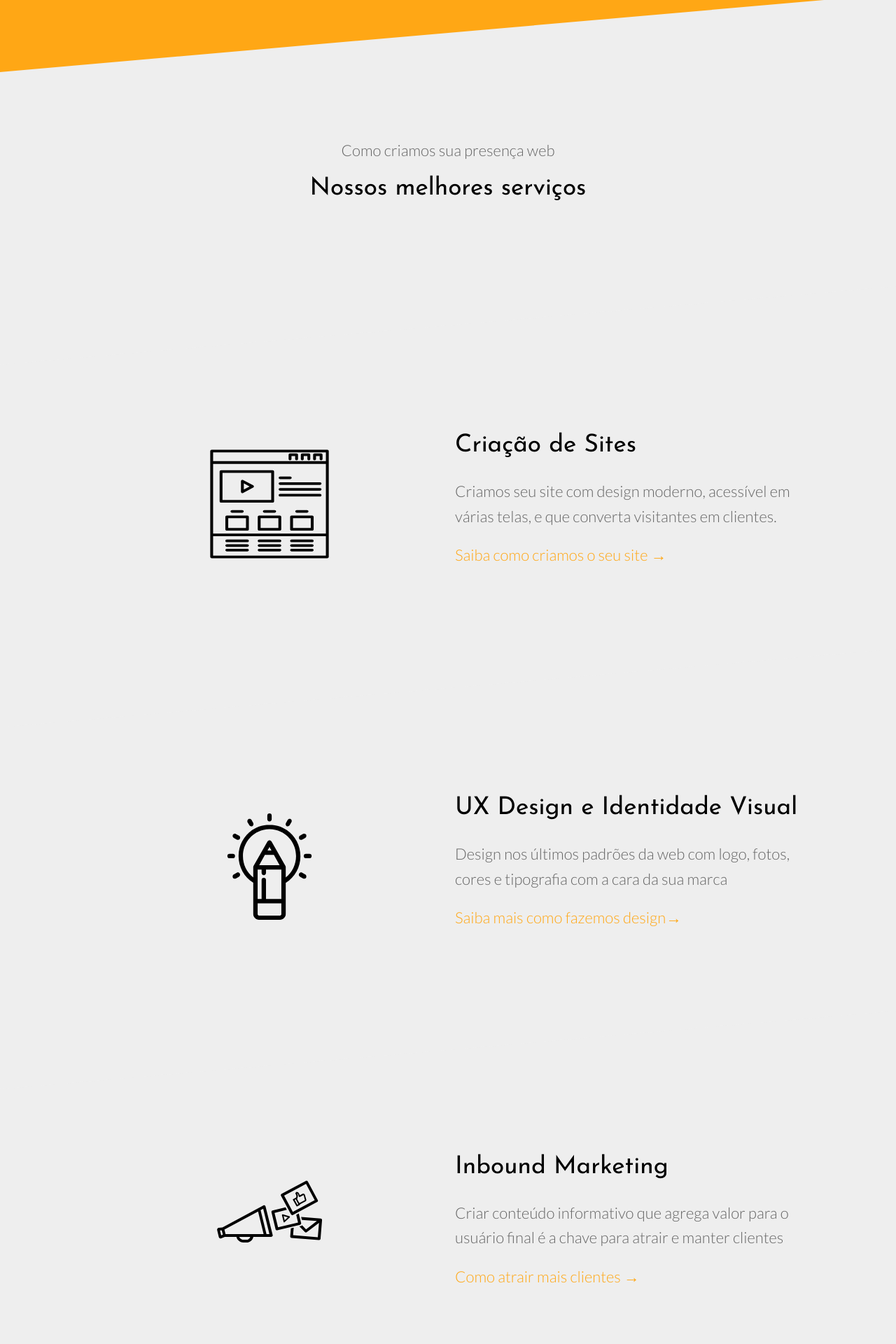
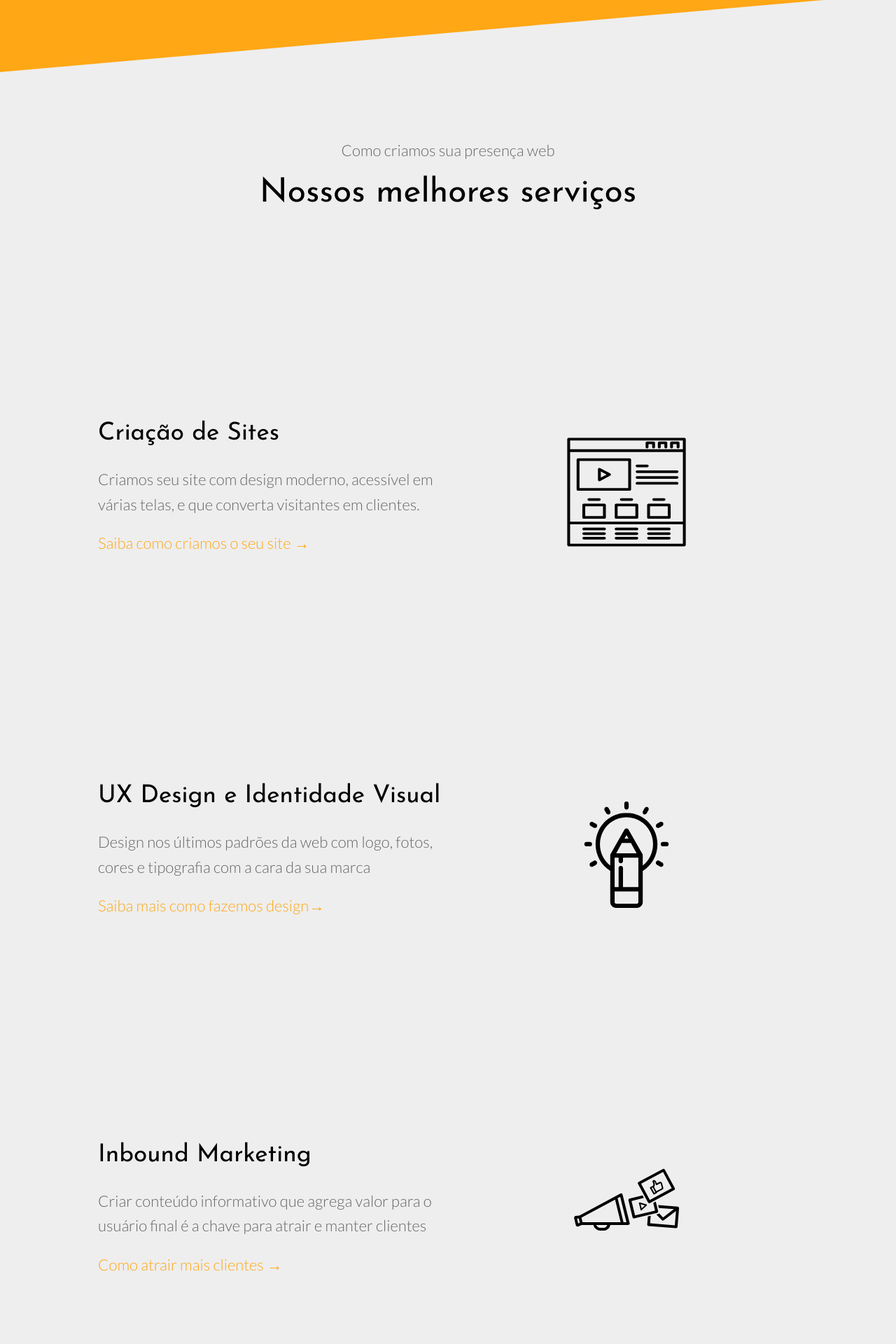
Before and after one commit to jeffklister/urban, a Jekyll site: the page built from index.html, in a window 1280 px wide. Shown: the part 592-2512 px from the top of the page at 70% size. Built offline with Jekyll 4.4.1, drawn with Linux system fonts in a browser that asks for light colours; some of the changed text lies outside the part shown.

Commit message:
banner contato

```diff
--- a/_sass/elements.scss
+++ b/_sass/elements.scss
@@ -33,7 +33,7 @@
 
 h1 {
 	font-weight: 300;
-	font-size: 2.3rem;
+	font-size: 3rem;
 	margin: 0;
 }
 
--- a/index.html
+++ b/index.html
@@ -2,7 +2,7 @@
 title: Castle Dev
 ---
 
-<section class="hero diagonal patterned">
+<section class="hero diagonal">
 	<div class="container">
 		<br>
 		<h2 class="editable">Criando uma presença digital de destaque na web.</h2>
@@ -14,24 +14,25 @@
 
 <section class="diagonal alternate text-center">
 	<div class="container">
-		<p class="subtext editable">Como criamos sua presença web</p>
-		<h2 class="editable">Nossos melhores serviços</h2>
+		<p>Como criamos sua presença web</p>
+		<h1>Nossos melhores serviços</h1>
 	</div>
 </section>
 
 <section class="diagonal alternate">
 	<div class="container halves">
-		<div>
-			<ul class="image-list">
-				<li><img src="{{ site.baseurl }}/images/svg/webdev.svg"></li>
-			</ul>
-		</div>
+
 		<div>
 			<h2 class="editable">Criação de Sites</h2>
 			<p class="editable">
 				Criamos seu site com design moderno, acessível em várias telas, e que converta visitantes em clientes.
 			</p>
 			<p class="editable"><a href="{{ site.baseurl }}/portfolio/">Saiba como criamos o seu site &rarr;</a></p>
+		</div>
+		<div>
+			<ul class="image-list">
+				<li><img src="{{ site.baseurl }}/images/svg/webdev.svg"></li>
+			</ul>
 		</div>
 
 
@@ -40,27 +41,24 @@
 
 <section class="diagonal alternate">
 	<div class="container halves">
-		<div>
-			<ul class="image-list">
-				<li><img src="{{ site.baseurl }}/images/svg/branding.svg"></li>
-			</ul>
-		</div>
+
 		<div>
 			<h2 class="editable">UX Design e Identidade Visual</h2>
 			<p class="editable">
 				Design nos últimos padrões da web com logo, fotos, cores e tipografia com a cara da sua marca</p>
 				<p class="editable"><a href="{{ site.baseurl }}/portfolio/">Saiba mais como fazemos design&rarr;</a></p>
 		</div>
+		<div>
+			<ul class="image-list">
+				<li><img src="{{ site.baseurl }}/images/svg/branding.svg"></li>
+			</ul>
+		</div>
 	</div>
 </section>
 
 <section class="diagonal alternate">
 	<div class="container halves">
-		<div>
-			<ul class="image-list">
-				<li><img src="{{ site.baseurl }}/images/svg/socialmedia.svg"></li>
-			</ul>
-		</div>
+
 
 		<div>
 			<h2 class="editable">Inbound Marketing</h2>
@@ -69,6 +67,11 @@
 			</p>
 			<p class="editable"><a href="{{ site.baseurl }}/portfolio/">Como atrair mais clientes &rarr;</a></p>
 		</div>
+		<div>
+			<ul class="image-list">
+				<li><img src="{{ site.baseurl }}/images/svg/socialmedia.svg"></li>
+			</ul>
+		</div>
 
 	</div>
 </section>
@@ -76,7 +79,7 @@
 <section class="diagonal patterned">
 	<div class="container halves">
 		<div>
-			<h3 class="editable">Nossos melhores resultados</h3>
+			<h2 class="editable">Nossos melhores resultados</h2>
 			<p class="editable">De blogs a lojas virtuais, a Castle tem a solução digital ideal para você.</p>
 			<p class="editable"><a href="{{ site.baseurl }}/portfolio/">Ver mais projetos &rarr;</a></p>
 		</div>
@@ -89,3 +92,17 @@
 		</div>
 	</div>
 </section>
+
+<section class="hero diagonal">
+	<div class="container">
+
+
+		<div>
+			<h2 class="editable">Pronto para se destacar na web?</h2>
+		</div>
+		<div>
+			<p><a class="button alt" href="{{ site.baseurl }}/contact/">Entrar em contato</a></p>
+		</div>
+
+	</div>
+</section>
```
